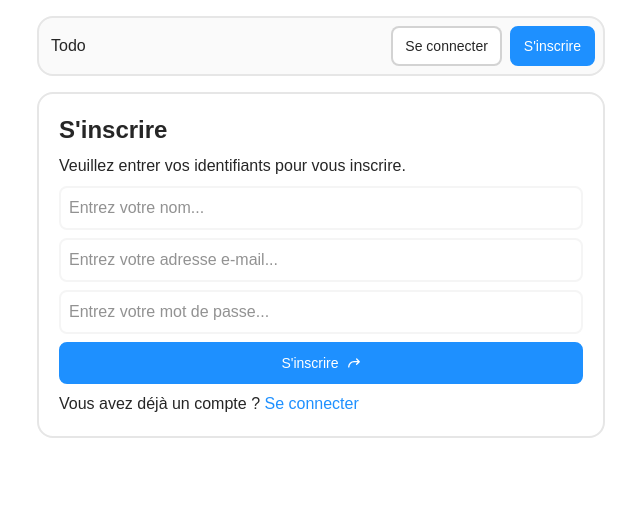
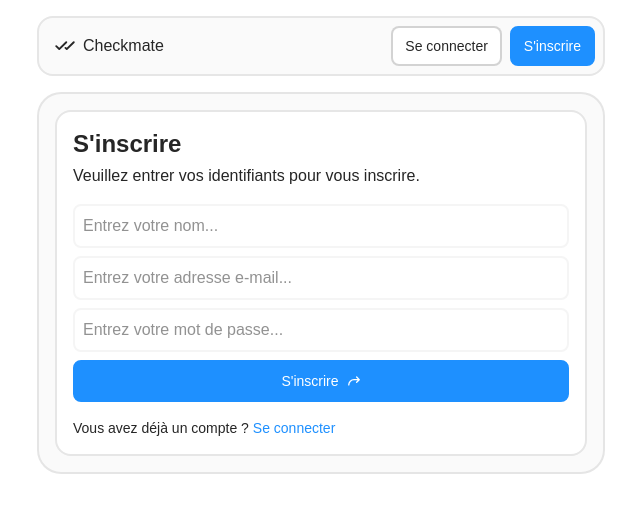
Before and after one commit to ColinEspinas/nest-vue-todo, a Vue app in the folder apps/web/: page /sign-up in a window 1280 px wide. Shown: the top 512 px of the page, without its empty margins (319-959 px from the left). Built offline with nearby package versions, Linux system fonts and the light colour scheme; no server answers.

Commit message:
feat: better sign in/up pages

```diff
--- a/apps/web/src/components/app/app-navbar.vue
+++ b/apps/web/src/components/app/app-navbar.vue
@@ -4,6 +4,7 @@ import { storeToRefs } from 'pinia';
 import { useAuthStore } from '@/stores/auth';
 import UiButton from '../ui/ui-button.vue';
 import Avatar from 'vue-boring-avatars';
+import { Icon } from '@iconify/vue';
 
 const router = useRouter();
 const { logout } = useAuthStore();
@@ -28,7 +29,10 @@ const logoutHandler = () => {
         </div>
       </template>
       <template v-else>
-        <RouterLink to="/" class="font-medium ml-1">Todo</RouterLink>
+        <RouterLink to="/" class="flex items-center gap-2 font-medium ml-1">
+          <Icon icon="ph:checks-bold" class="w-5 h-5 text-base-content-100 ml-1" />
+          <p>Checkmate</p>
+        </RouterLink>
       </template>
     </div>
     <div class="flex gap-2">
--- a/apps/web/src/views/auth/sign-in-view.vue
+++ b/apps/web/src/views/auth/sign-in-view.vue
@@ -17,10 +17,15 @@ const login = async () => {
 </script>
 
 <template>
-  <article class="flex flex-col gap-2 rounded-2xl border-2 border-base-300 p-5">
+  <section
+    class="flex flex-col mb-4 bg-base-200/50 p-4 rounded-3xl border-2 border-base-content-100/10"
+  >
+    <div class="bg-base-100 border-2 border-base-300 p-4 rounded-2xl flex flex-col gap-4">
+      <div class="flex flex-col gap-1">
         <h2 class="font-bold text-2xl">Se connecter</h2>
 
         <p>Veuillez entrer vos identifiants pour vous connecter.</p>
+      </div>
       <form class="flex flex-col gap-2" @submit.prevent="login">
         <input
           v-model="email"
@@ -44,9 +49,10 @@ const login = async () => {
         />
       </form>
 
-    <p>
+      <p class="text-sm">
         <span>Vous n'avez pas de compte ?&nbsp;</span>
         <RouterLink to="/sign-up" class="text-accent">S'inscrire</RouterLink>
       </p>
-  </article>
+    </div>
+  </section>
 </template>
--- a/apps/web/src/views/auth/sign-up-view.vue
+++ b/apps/web/src/views/auth/sign-up-view.vue
@@ -23,10 +23,15 @@ const register = async () => {
 </script>
 
 <template>
-  <article class="flex flex-col gap-2 rounded-2xl border-2 border-base-300 p-5">
+  <article
+    class="flex flex-col mb-4 bg-base-200/50 p-4 rounded-3xl border-2 border-base-content-100/10"
+  >
+    <div class="bg-base-100 border-2 border-base-300 p-4 rounded-2xl flex flex-col gap-4">
+      <div class="flex flex-col gap-1">
         <h2 class="font-bold text-2xl">S'inscrire</h2>
+        <p>Veuillez entrer vos identifiants pour vous inscrire.</p>
+      </div>
 
-    <p>Veuillez entrer vos identifiants pour vous inscrire.</p>
       <form class="flex flex-col gap-2" @submit.prevent="register">
         <input
           v-model="name"
@@ -56,9 +61,10 @@ const register = async () => {
         />
       </form>
 
-    <p>
+      <p class="text-sm">
         <span>Vous avez déjà un compte ?&nbsp;</span>
         <RouterLink to="/sign-in" class="text-accent">Se connecter</RouterLink>
       </p>
+    </div>
   </article>
 </template>
--- a/apps/web/src/views/tasks-view.vue
+++ b/apps/web/src/views/tasks-view.vue
@@ -89,17 +89,13 @@ const handleSubmit = async (task: CreateTask) => {
 
 <template>
   <main>
-    <section
-      class="mb-4 bg-base-200/50 p-3 sm:p-4 rounded-2xl sm:rounded-3xl border-2 border-base-content-100/10"
-    >
+    <section class="mb-4 bg-base-200/50 p-4 rounded-3xl border-2 border-base-content-100/10">
       <TaskCreateForm @submit="handleSubmit" :loading="delayedLoading" />
     </section>
 
     <ErrorMessage v-if="error" :error="error" />
 
-    <div
-      class="bg-base-200/50 p-3 sm:p-4 rounded-2xl sm:rounded-3xl border-2 border-base-content-100/10"
-    >
+    <div class="bg-base-200/50 p-4 rounded-3xl border-2 border-base-content-100/10">
       <section class="mb-4">
         <TaskStatsSkeleton v-if="loading" />
         <TaskStats
```
Lines whose indentation alone changed are shown as unchanged.
